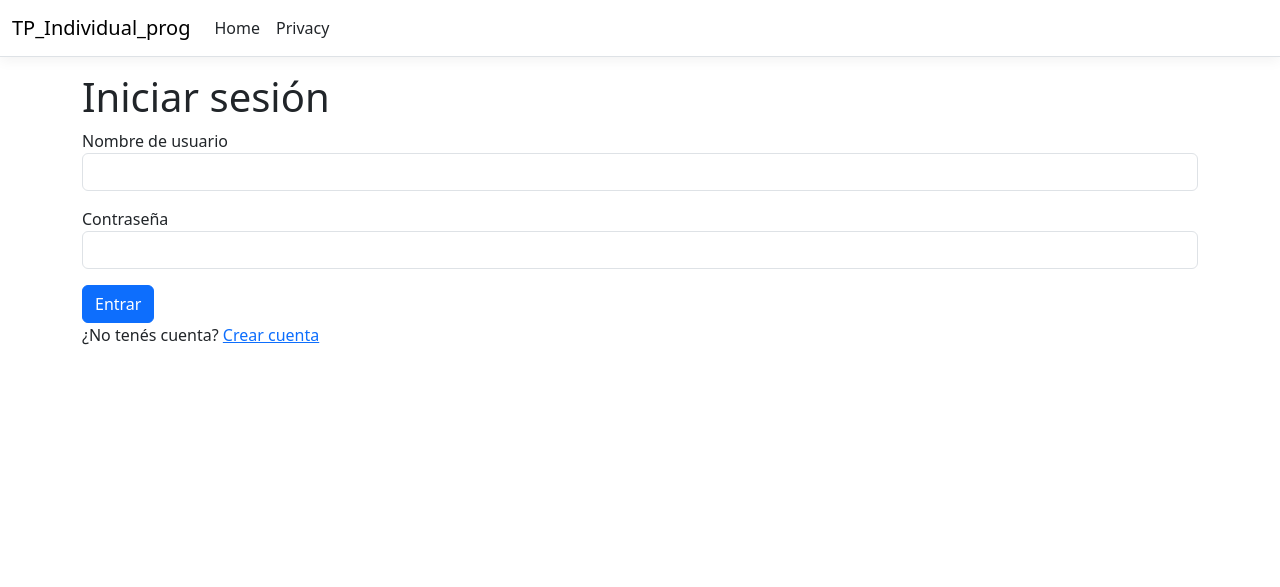
After one commit to 49961065-png/TP-Final-Individual, an ASP.NET Core app: template Views/Cuenta/Login.cshtml in a window 1280 px wide. The commit adds this page. Shown: the top 587 px of the page. Run offline with ASP.NET Core 8, Linux system fonts and the light colour scheme; the template is opened without the code that fills it, so the values that code supplies are empty; style sheets or scripts are compiled from the project's sources.

Commit message:
Agrego algunas validaciones en js y hago el loginy el cerrado de sesión

```diff
--- /dev/null
+++ b/Views/Cuenta/Login.cshtml
@@ -0,0 +1,24 @@
+@{
+    ViewData["Title"] = "Iniciar sesión";
+}
+
+<h1>Iniciar sesión</h1>
+
+@if (ViewBag.Error != null)
+{
+    <p class="text-danger">@ViewBag.Error</p>
+}
+
+<form action='@Url.Action("Login", "Cuenta")' method="POST">
+    <div class="mb-3">
+        <label for="nombreUsuario">Nombre de usuario</label>
+        <input type="text" name="nombreUsuario" id="nombreUsuario" class="form-control" value="@ViewBag.NombreUsuario">
+    </div>
+    <div class="mb-3">
+        <label for="contrasena">Contraseña</label>
+        <input type="password" name="contrasena" id="contrasena" class="form-control">
+    </div>
+    <input type="submit" value="Entrar" class="btn btn-primary">
+</form>
+
+<p>¿No tenés cuenta? <a href='@Url.Action("Registro", "Cuenta")'>Crear cuenta</a></p>
--- a/Views/Cuenta/Registro.cshtml
+++ b/Views/Cuenta/Registro.cshtml
@@ -14,7 +14,9 @@
     <p class="text-success">@ViewBag.Exito</p>
 }
 
-<form action='@Url.Action("Registro", "Cuenta")' method="POST" id="formRegistro">
+<p id="mensajeError" class="text-danger"></p>
+
+<form action='@Url.Action("Registro", "Cuenta")' method="POST" id="formRegistro" onsubmit="return validarRegistro()">
     <div class="mb-3">
         <label for="Nombre">Nombre</label>
         <input type="text" name="Nombre" id="Nombre" class="form-control" maxlength="50" value="@ViewBag.Nombre">
@@ -36,4 +38,6 @@
         <input type="password" name="repetirContrasena" id="repetirContrasena" class="form-control" maxlength="50">
     </div>
     <input type="submit" value="Crear cuenta" class="btn btn-primary">
+
+    <p>¿Ya tenés cuenta? <a href='@Url.Action("Login", "Cuenta")'>Iniciar sesión</a></p>
 </form>
--- a/wwwroot/js/site.js
+++ b/wwwroot/js/site.js
@@ -1,4 +1,26 @@
-// Please see documentation at https://learn.microsoft.com/aspnet/core/client-side/bundling-and-minification
-// for details on configuring this project to bundle and minify static web assets.
+function validarRegistro() {
+    let nombre = document.getElementById("Nombre").value;
+    let apellido = document.getElementById("Apellido").value;
+    let usuario = document.getElementById("NombreUsuario").value;
+    let contrasena = document.getElementById("Contrasena").value;
+    let repetir = document.getElementById("repetirContrasena").value;
+    let mensaje = document.getElementById("mensajeError");
 
-// Write your JavaScript code.
+    if (nombre === "" || apellido === "" || usuario === "" || contrasena === "" || repetir === "") {
+        mensaje.innerHTML = "Completá todos los campos.";
+        return false;
+    }
+
+    if (contrasena.length < 4) {
+        mensaje.innerHTML = "La contraseña tiene que tener al menos 4 caracteres.";
+        return false;
+    }
+
+    if (contrasena !== repetir) {
+        mensaje.innerHTML = "Las contraseñas no coinciden.";
+        return false;
+    }
+
+    mensaje.innerHTML = "";
+    return true;
+}
```
Also changed, not shown: Controllers/CuentaController.cs (+28 -0 lines).
